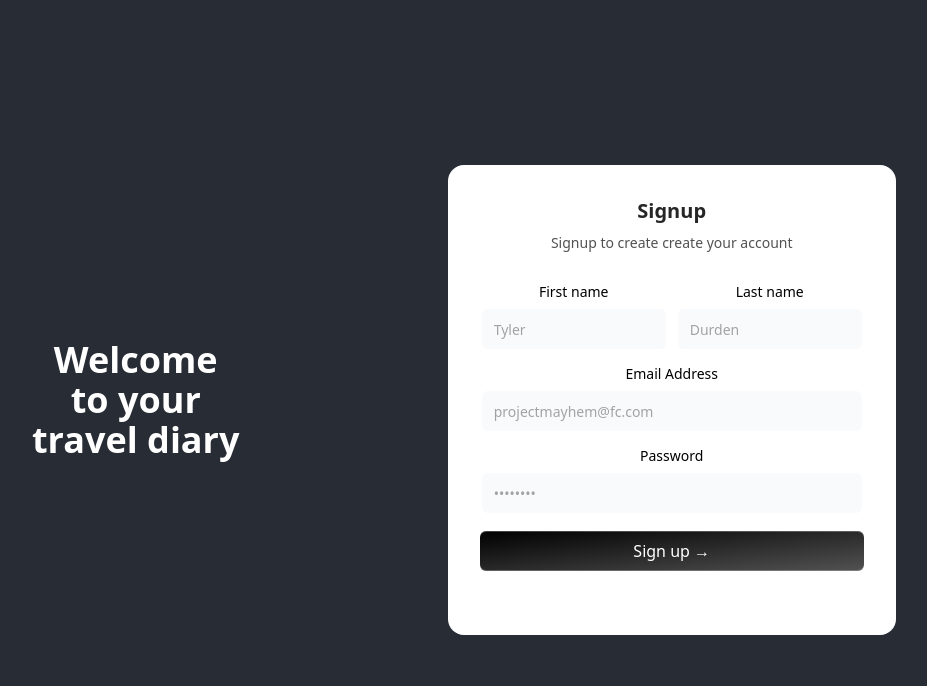
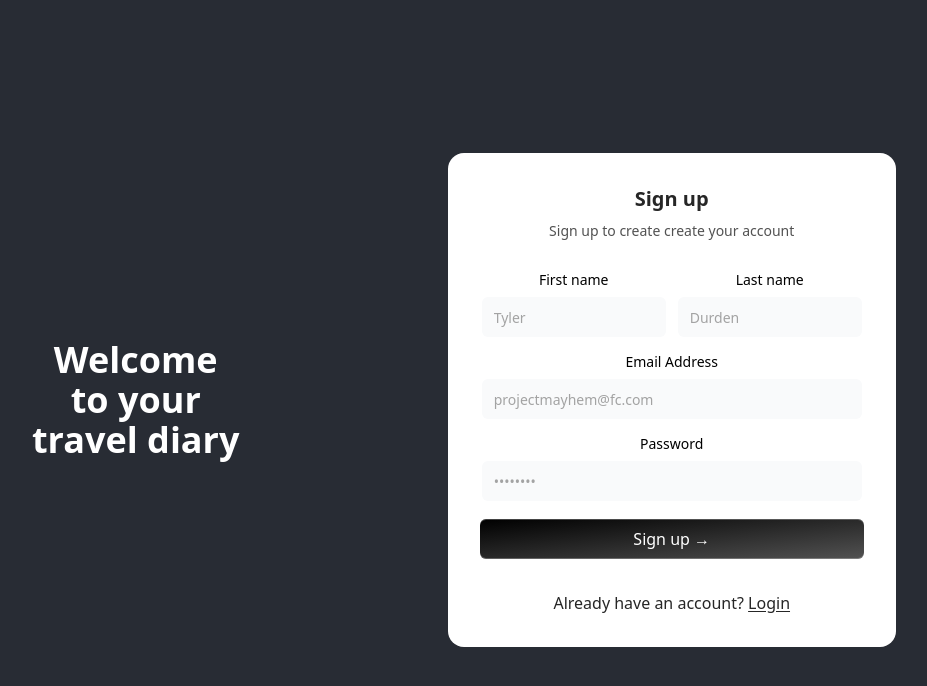
Before and after one commit to tristanretali/travelbook, a React (Create React App) app in the folder travelbook-frontend/: page / in a window 1280 px wide. Shown: the top 686 px of the page, without its empty margins (176-1103 px from the left). Built offline with nearby package versions, Linux system fonts and the light colour scheme.

Commit message:
[FEATURE] Change form if user already have an account

```diff
--- a/travelbook-frontend/package.json
+++ b/travelbook-frontend/package.json
@@ -10,6 +10,9 @@
     "@testing-library/user-event": "^13.5.0",
     "axios": "^1.7.4",
     "clsx": "^2.1.1",
+    "eslint": "^8.57.0",
+    "eslint-plugin-react": "^7.35.0",
+    "eslint-plugin-react-hooks": "^4.6.2",
     "framer-motion": "^11.3.28",
     "react": "^18.3.1",
     "react-dom": "^18.3.1",
--- a/travelbook-frontend/src/App.jsx
+++ b/travelbook-frontend/src/App.jsx
@@ -1,19 +1,10 @@
 import './App.css';
-import { SignupForm } from './components/ui-implementation/signup-form'
+import TravelDiaryApp from './TravelDiaryApp'
 
 function App() {
   return (
     <div className="App flex flex-row	justify-center items-center min-h-screen font-sans subpixel-antialiased text-white">
-      <div className="min-w-96">
-        <h1 className="text-4xl font-bold pl-52">
-          Welcome<br />
-          to your<br />
-          travel diary
-        </h1>
-      </div>
-      <>
-      <SignupForm/>
-      </>
+      <TravelDiaryApp/>
     </div>
   );
 }
--- /dev/null
+++ b/travelbook-frontend/src/HomeForm.jsx
@@ -0,0 +1,22 @@
+import React from 'react'
+import SignupForm from './components/ui-implementation/signup-form'
+import LoginForm from './components/ui-implementation/login-form'
+export default class HomeFrom extends React.Component{
+
+  render(){
+    return(
+      <>
+        {
+          this.props.signup === true ? <SignupForm
+            signup={this.props.signup}
+            onSignupLoginChange={this.props.onSignupLoginChange}/>
+            :
+            <LoginForm
+              signup={this.props.signup}
+              onSignupLoginChange={this.props.onSignupLoginChange}/>
+        }
+
+      </>
+    )
+  }
+}
--- /dev/null
+++ b/travelbook-frontend/src/TravelDiaryApp.jsx
@@ -0,0 +1,34 @@
+import React from 'react';
+import HomeFrom from './HomeForm';
+
+export default class TravelDiaryApp extends React.Component{
+  constructor(props) {
+    super(props);
+    this.handleSignupLoginChange = this.handleSignupLoginChange.bind(this);
+    this.state = {
+      signup: true
+    };
+  }
+
+  handleSignupLoginChange(){
+    this.setState({signup : !this.state.signup});
+  }
+
+  render(){
+    const signup = this.state.signup;
+    return (
+      <>
+        <div className="min-w-96">
+          <h1 className="text-4xl font-bold pl-52">
+            Welcome<br />
+            to your<br />
+            travel diary
+          </h1>
+        </div>
+        <HomeFrom
+        signup={signup}
+        onSignupLoginChange={this.handleSignupLoginChange}/>
+      </>
+  )
+  }
+}
--- a/travelbook-frontend/src/components/ui-implementation/login-form.jsx
+++ b/travelbook-frontend/src/components/ui-implementation/login-form.jsx
@@ -4,13 +4,26 @@ import { Label } from "../ui/label";
 import { Input } from "../ui/input";
 import { cn } from "../../utils/cn";
 
-export function SignupForm() {
-  const handleSubmit = (e) => {
+export default class LoginForm extends React.Component{
+  constructor(props) {
+    super(props);
+    this.handleSubmit = this.handleSubmit.bind(this);
+    this.goToSignup = this.goToSignup.bind(this);
+  }
+
+  handleSubmit(e){
     e.preventDefault();
     console.log("Form submitted");
   };
+
+  goToSignup(){
+    this.props.onSignupLoginChange();
+  }
+
+  render(){
     return (
-    <div className="max-w-md w-full mx-auto rounded-none md:rounded-2xl p-4 md:p-8 shadow-input bg-white dark:bg-black">
+      <div
+        className="max-w-md w-full mx-auto rounded-none md:rounded-2xl p-4 md:p-8 shadow-input bg-white dark:bg-black">
         <h2 className="font-bold text-xl text-neutral-800 dark:text-neutral-200">
           Login
         </h2>
@@ -18,7 +31,7 @@ export function SignupForm() {
           Login to see your travel diary
         </p>
 
-      <form className="my-8" onSubmit={handleSubmit}>
+        <form className="my-8" onSubmit={this.handleSubmit}>
           <LabelInputContainer className="mb-4">
             <Label htmlFor="email">Email Address</Label>
             <Input id="email" placeholder="projectmayhem@fc.com" type="email" />
@@ -32,21 +45,15 @@ export function SignupForm() {
             className="bg-gradient-to-br relative group/btn from-black dark:from-zinc-900 dark:to-zinc-900 to-neutral-600 block dark:bg-zinc-800 w-full text-white rounded-md h-10 font-medium shadow-[0px_1px_0px_0px_#ffffff40_inset,0px_-1px_0px_0px_#ffffff40_inset] dark:shadow-[0px_1px_0px_0px_var(--zinc-800)_inset,0px_-1px_0px_0px_var(--zinc-800)_inset]"
             type="submit"
           >
-          Sign up &rarr;
+            Login &rarr;
           </button>
         </form>
+        <p className="text-neutral-800 ">Don't have an account? <a href="#" onClick={this.goToSignup} className="underline underline-offset-2">Sign up</a></p>
       </div>
     );
   }
 
-const BottomGradient = () => {
-  return (
-    <>
-      <span className="group-hover/btn:opacity-100 block transition duration-500 opacity-0 absolute h-px w-full -bottom-px inset-x-0 bg-gradient-to-r from-transparent via-cyan-500 to-transparent" />
-      <span className="group-hover/btn:opacity-100 blur-sm block transition duration-500 opacity-0 absolute h-px w-1/2 mx-auto -bottom-px inset-x-10 bg-gradient-to-r from-transparent via-indigo-500 to-transparent" />
-    </>
-  );
-};
+}
 
 const LabelInputContainer = ({
                                children,
--- a/travelbook-frontend/src/components/ui-implementation/signup-form.jsx
+++ b/travelbook-frontend/src/components/ui-implementation/signup-form.jsx
@@ -4,21 +4,32 @@ import { Label } from "../ui/label";
 import { Input } from "../ui/input";
 import { cn } from "../../utils/cn";
 
-export function SignupForm() {
-  const handleSubmit = (e) => {
+export default class SignupForm extends  React.Component{
+  constructor(props) {
+    super(props);
+    this.handleSubmit = this.handleSubmit.bind(this);
+    this.goToLogin = this.goToLogin.bind(this);
+  }
+  handleSubmit(e){
     e.preventDefault();
     console.log("Form submitted");
   };
+
+  goToLogin(){
+    this.props.onSignupLoginChange();
+  }
+
+  render(){
     return (
       <div className="max-w-md w-full mx-auto rounded-none md:rounded-2xl p-4 md:p-8 shadow-input bg-white dark:bg-black">
         <h2 className="font-bold text-xl text-neutral-800 dark:text-neutral-200">
-        Signup
+          Sign up
         </h2>
         <p className="text-neutral-600 text-sm max-w-sm mt-2 dark:text-neutral-300">
-        Signup to create create your account
+          Sign up to create create your account
         </p>
 
-      <form className="my-8" onSubmit={handleSubmit}>
+        <form className="my-8" onSubmit={this.handleSubmit}>
           <div className="flex flex-col md:flex-row space-y-2 md:space-y-0 md:space-x-2 mb-4">
             <LabelInputContainer>
               <Label htmlFor="firstname">First name</Label>
@@ -45,18 +56,12 @@ export function SignupForm() {
             Sign up &rarr;
           </button>
         </form>
+        <p className="text-neutral-800 ">Already have an account? <a href="#" onClick={this.goToLogin} className="underline underline-offset-2">Login</a></p>
       </div>
     );
   }
 
-const BottomGradient = () => {
-  return (
-    <>
-      <span className="group-hover/btn:opacity-100 block transition duration-500 opacity-0 absolute h-px w-full -bottom-px inset-x-0 bg-gradient-to-r from-transparent via-cyan-500 to-transparent" />
-      <span className="group-hover/btn:opacity-100 blur-sm block transition duration-500 opacity-0 absolute h-px w-1/2 mx-auto -bottom-px inset-x-10 bg-gradient-to-r from-transparent via-indigo-500 to-transparent" />
-    </>
-  );
-};
+}
 
 const LabelInputContainer = ({
                                children,
--- a/travelbook-frontend/src/components/ui/input.jsx
+++ b/travelbook-frontend/src/components/ui/input.jsx
@@ -23,7 +23,7 @@ const Input = React.forwardRef(function Input({ className, type, ...props }, ref
         background: useMotionTemplate`
                     radial-gradient(
                         ${visible ? radius + "px" : "0px"} circle at ${mouseX}px ${mouseY}px,
-                        var(--blue-500),
+                        var(--green-700),
                         transparent 80%
                     )
                 `,
```
Also changed, not shown: 1 other file (tests, documents, lock files or other folders). Lines whose indentation alone changed are shown as unchanged.
